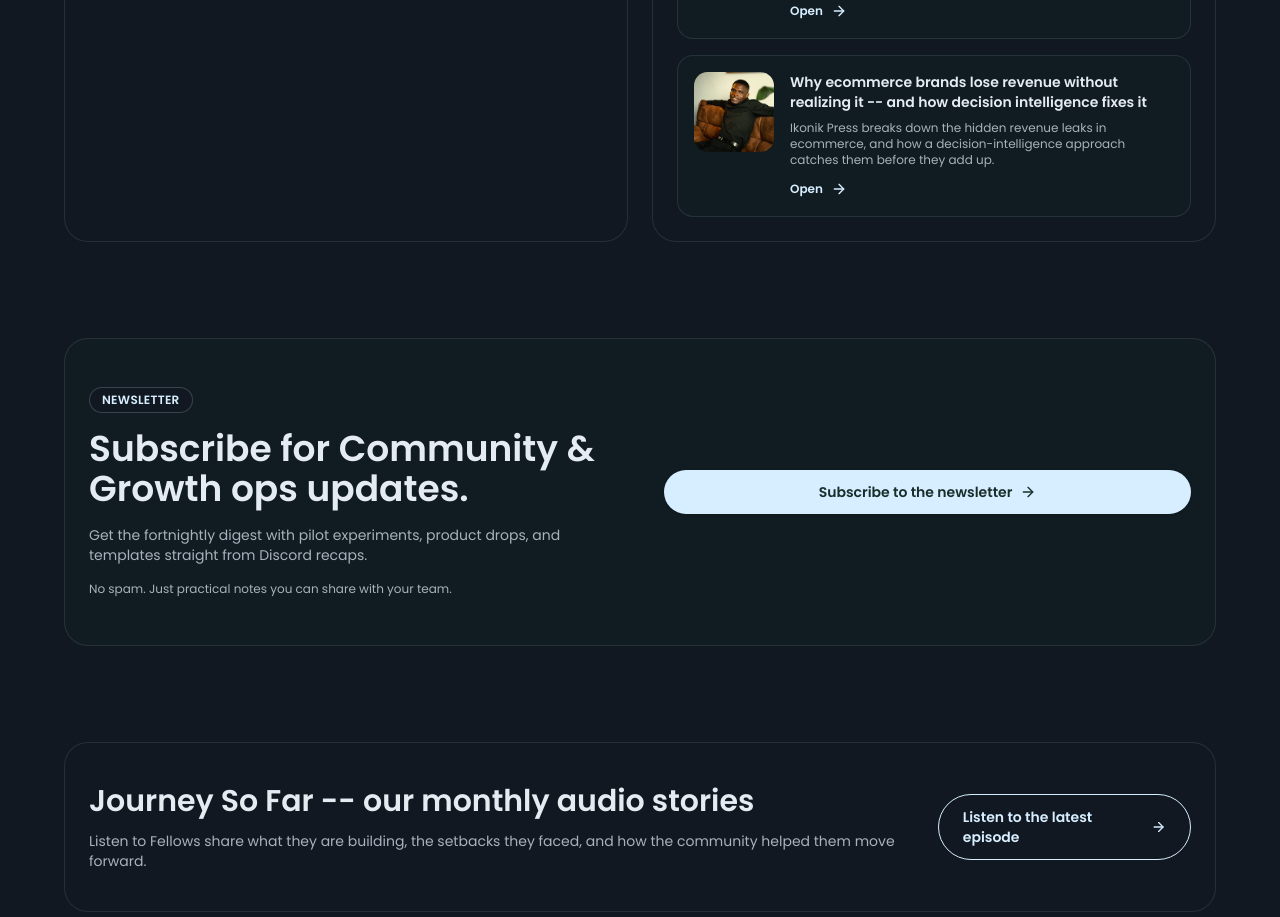
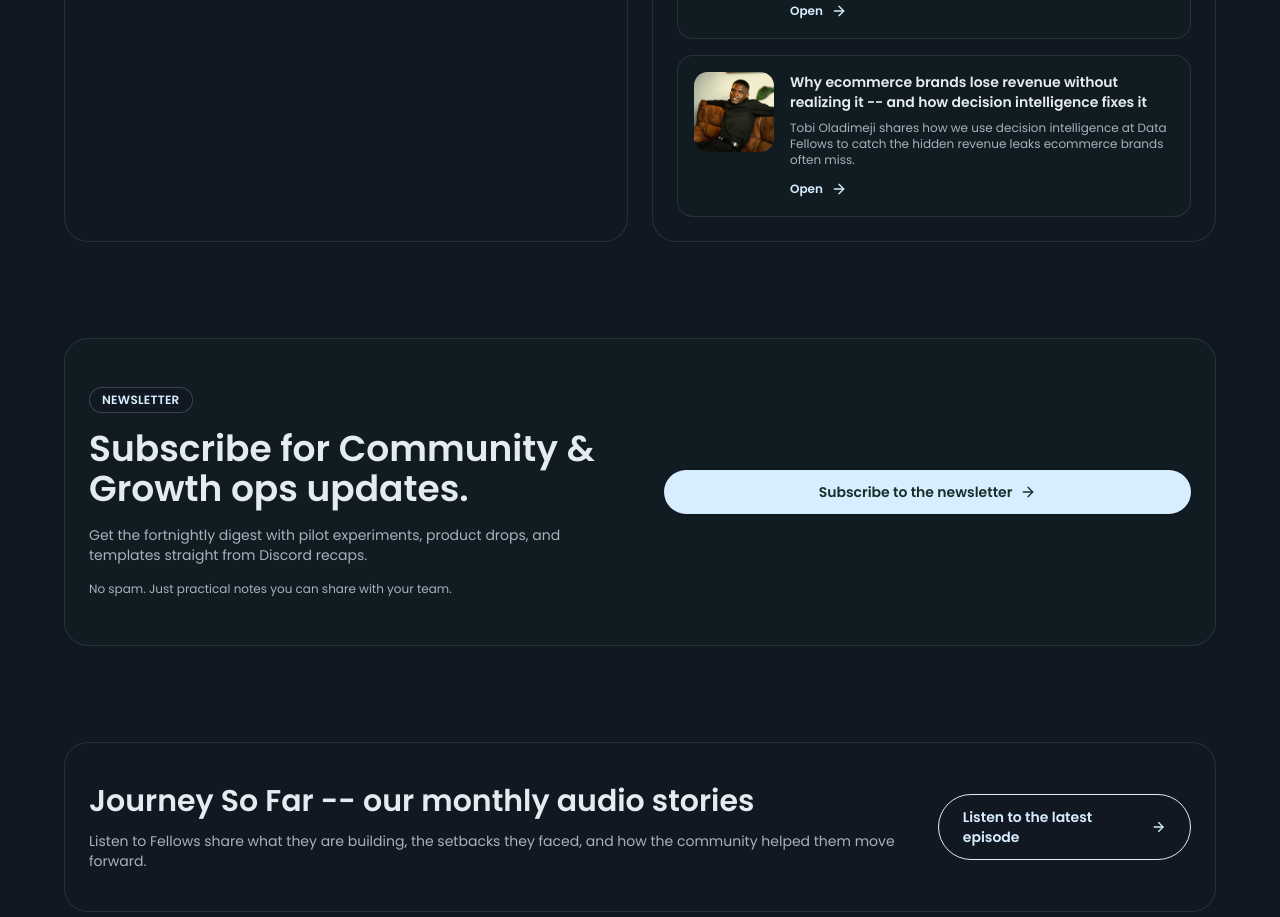
Before and after one commit to Data-Fellows/data-fellows-web-app, a Next.js app: page /resources in a window 1280 px wide. Shown: the part 2020-2937 px from the top of the page. Built offline with nearby package versions, Linux system fonts and the light colour scheme.

Commit message:
Attribute ecommerce/decision intelligence lesson description to Tobi and Data Fellows

```diff
--- a/src/constants/resources.ts
+++ b/src/constants/resources.ts
@@ -90,7 +90,7 @@ export const lessons: ResourceEntry[] = [
     title:
       "Why ecommerce brands lose revenue without realizing it -- and how decision intelligence fixes it",
     description:
-      "Ikonik Press breaks down the hidden revenue leaks in ecommerce, and how a decision-intelligence approach catches them before they add up.",
+      "Tobi Oladimeji shares how we use decision intelligence at Data Fellows to catch the hidden revenue leaks ecommerce brands often miss.",
     image: "/images/ecommerce-decision-intelligence.webp",
     href: "https://medium.com/@pressikonik/why-ecommerce-brands-lose-revenue-without-realizing-it-and-how-decision-intelligence-fixes-it-c74924c6b121",
     category: "Lesson",
```
